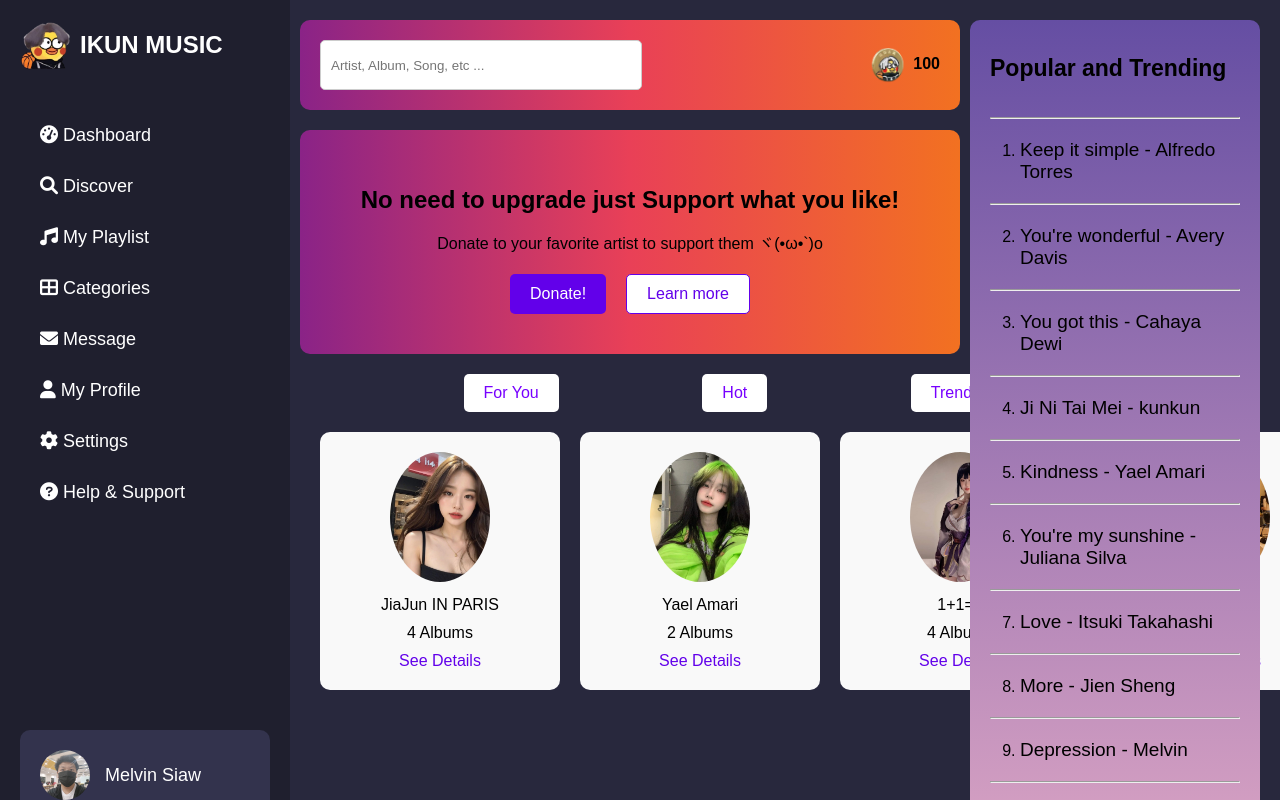
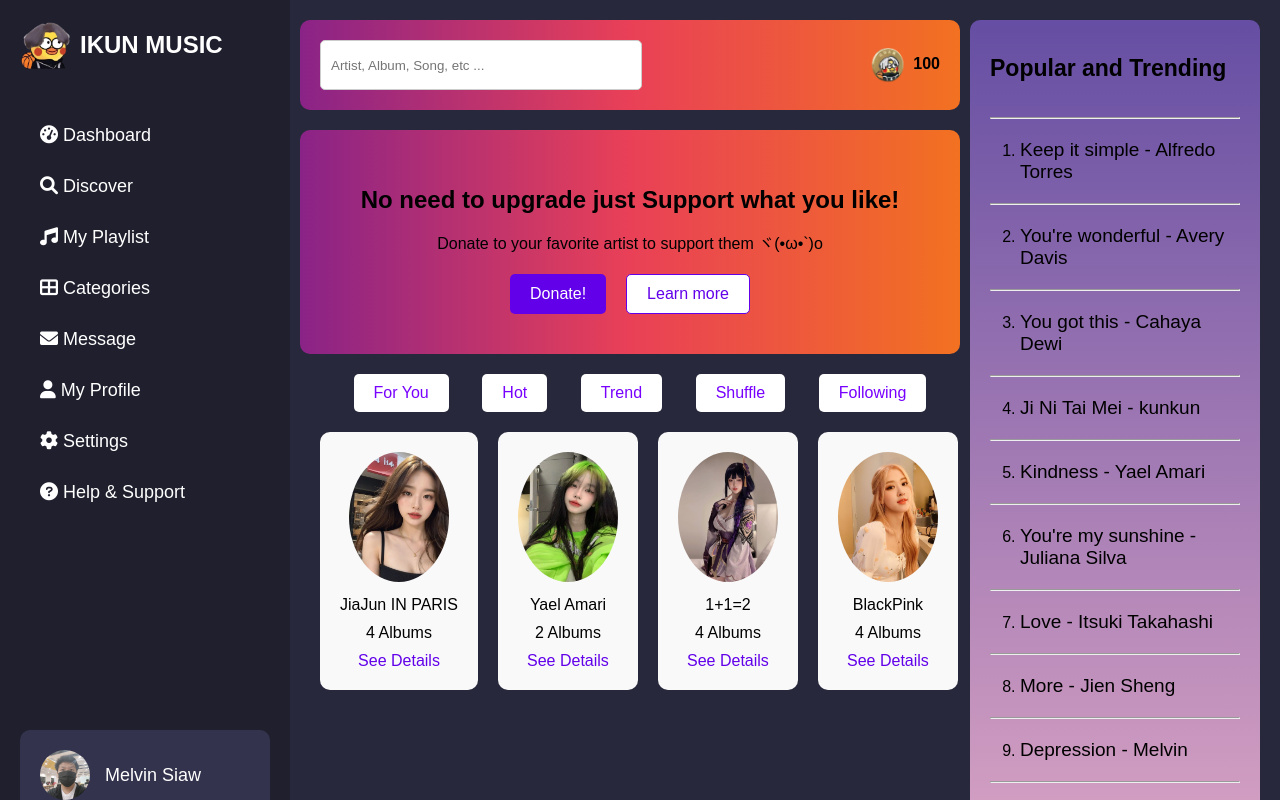
Before and after one commit to JiaJun0207/Music-Streaming-Website, a PHP site: page /User_Home.html in a window 1280 px wide; the page is wider, and only the part inside the window is pictured. Run offline with PHP 8.4, Linux system fonts and the light colour scheme.

Commit message:
Remove display:flex for the album

```diff
--- a/assets/css/Home.css
+++ b/assets/css/Home.css
@@ -175,14 +175,9 @@
 }
 
 .content-wrapper {
-    display: flex;
     gap: 20px;
     margin-left: 260px;
     margin-right: 130px;
-}
-
-.content {
-    flex-grow: 1;
 }
 
 .content-header {
```
